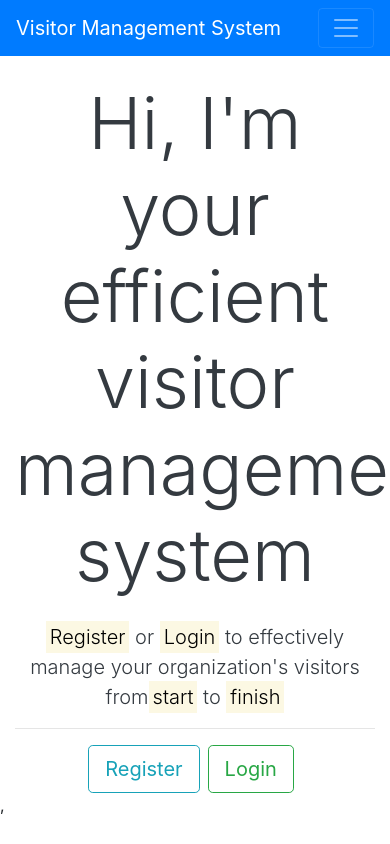
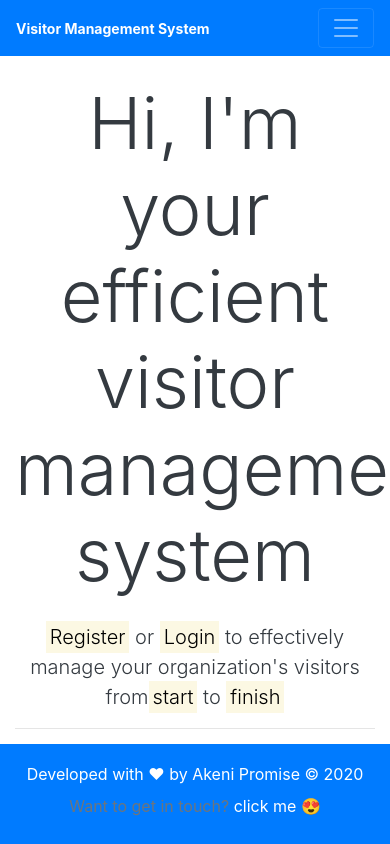
Before and after one commit to smartpro1/visitor-management-system-client, a React (Create React App) app: page / in a window 390 px wide. Shown: the top 844 px of the page. Built offline with nearby package versions, Linux system fonts and the light colour scheme.

Commit message:
resolve footer bug

```diff
--- a/src/App.css
+++ b/src/App.css
@@ -65,9 +65,10 @@ ul.dashbord-list-item li a:hover {
 }
 
 footer {
-  position: absolute;
-  bottom: 0;
+  padding: 10px;
   width: 100%;
+  /* height: 100px; */
+  overflow: hidden;
 }
 
 @media screen and (max-width: 991px) {
@@ -76,6 +77,21 @@ footer {
   }
   ul.sidebar-header-ul {
     display: block;
+  }
+  #root {
+    position: relative;
+    min-height: 100vh;
+  }
+
+  .wrapper {
+    margin-bottom: 100px;
+  }
+
+  footer {
+    position: absolute;
+    bottom: 0px;
+    left: 0px;
+    height: 100px;
   }
 }
 
@@ -119,3 +135,20 @@ footer {
     display: none;
   }
 }
+
+@media screen and (max-width: 767px) {
+  form {
+    margin: 0 30px;
+  }
+}
+
+@media screen and (max-width: 414px) {
+  #vms-logo {
+    font-size: 14px;
+    font-weight: bold;
+  }
+
+  h1 {
+    font-size: 18px;
+  }
+}
--- a/src/App.js
+++ b/src/App.js
@@ -95,6 +95,7 @@ function App() {
         {/* <Route path="/reset" component={ResetPassword} />
          */}
       </Switch>
+      <Footer />
     </Router>
   );
 }
--- a/src/components/Admin/RegisterVisitor.js
+++ b/src/components/Admin/RegisterVisitor.js
@@ -67,7 +67,7 @@ class RegisterVisitor extends Component {
     const { errors } = this.props;
 
     return (
-      <div>
+      <div className="wrapper">
         <div className="row">
           <div className="col-md-2 d-none d-sm-block d-xs-block sidebar">
             <Sidebar />
@@ -194,7 +194,7 @@ class RegisterVisitor extends Component {
                 ></textarea>
               </div>
 
-              <button type="submit" className="btn btn-primary">
+              <button type="submit" className="btn btn-primary d-block my-4">
                 Register Visitor
               </button>
             </form>
--- a/src/components/Layout/Footer.js
+++ b/src/components/Layout/Footer.js
@@ -3,13 +3,13 @@ import React, { Component } from "react";
 class Footer extends Component {
   render() {
     return (
-      <footer className="bg-info text-center text-white">
+      <footer className="bg-primary text-center text-white">
         <div className="container">
           <p className="my-2">
             Developed with &hearts; by Akeni Promise &copy; 2020
           </p>
           <p className="text-muted">
-            Want to get in touch?
+            Want to get in touch?{" "}
             <a
               href="https://web.facebook.com/pakeni"
               target="_blank"
--- a/src/components/Layout/Header.js
+++ b/src/components/Layout/Header.js
@@ -109,7 +109,7 @@ class Header extends Component {
 
     return (
       <nav className="navbar navbar-expand-lg bg-primary navbar-dark">
-        <a className="navbar-brand text-center" href="#">
+        <a className="navbar-brand text-center" href="/" id="vms-logo">
           Visitor Management System
         </a>
 
```
